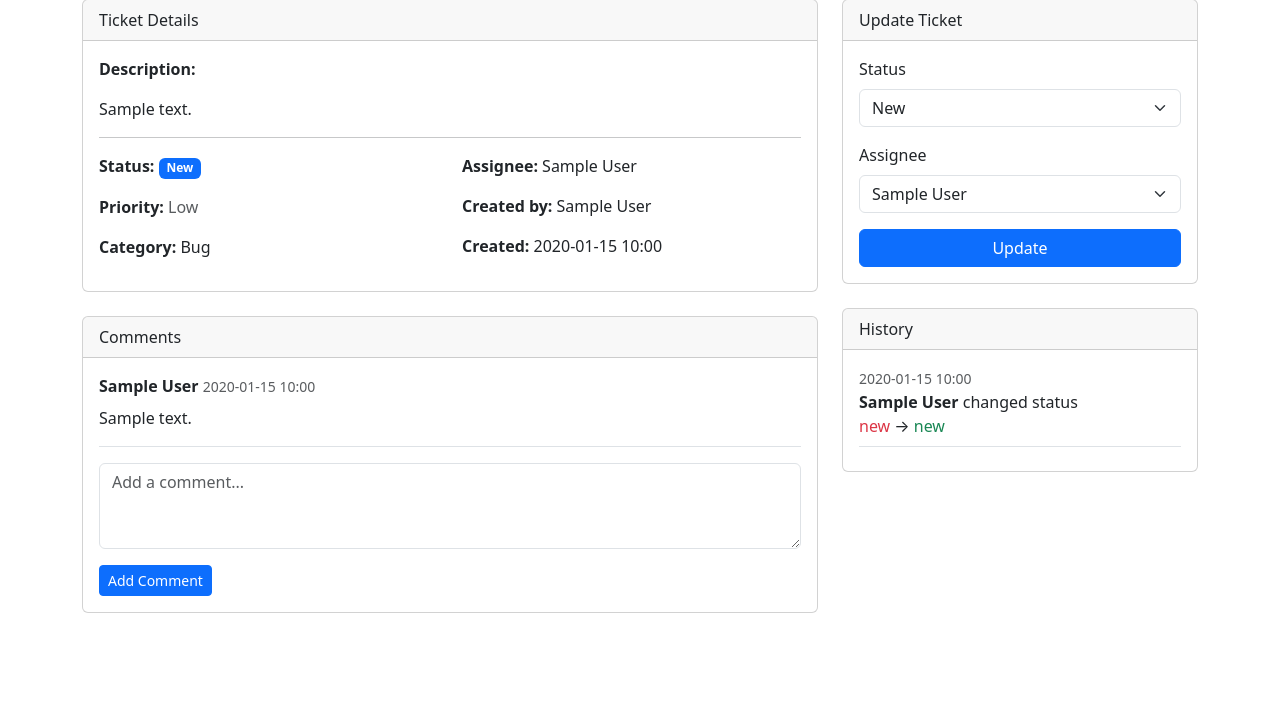
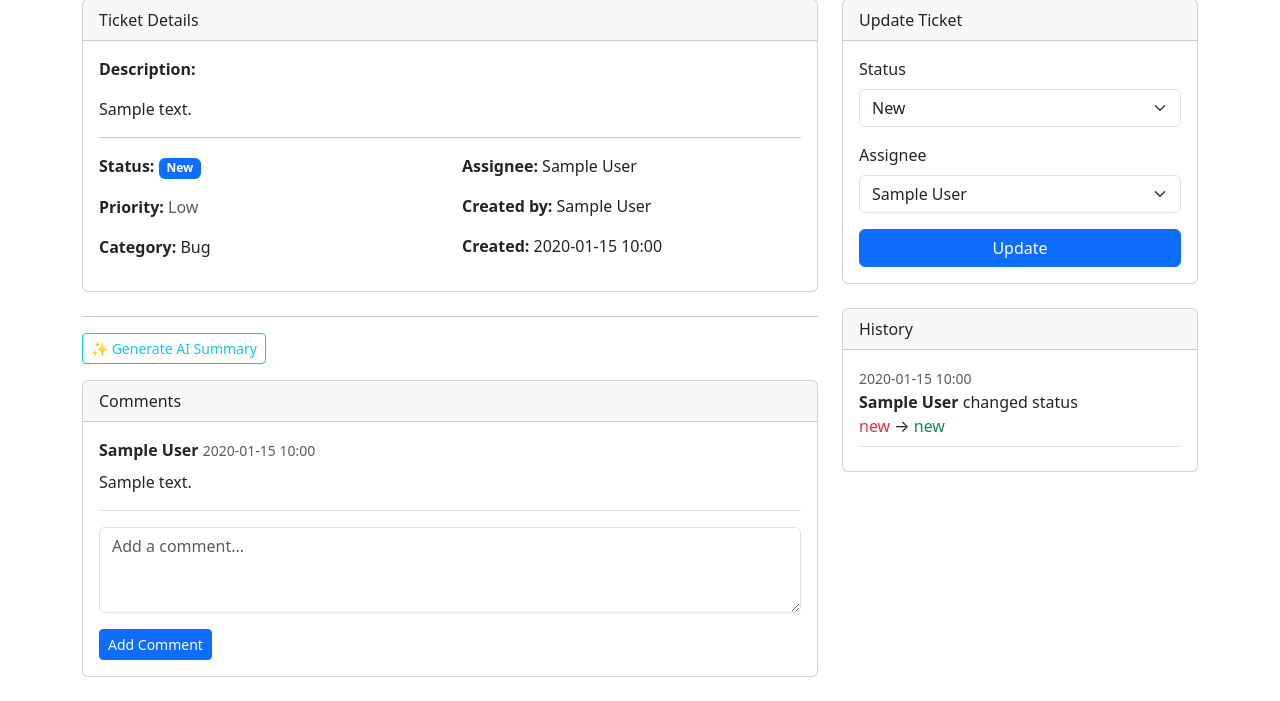
Before and after one commit to DylanK29/support-ticket-app, a Flask app: page /tickets/1 in a window 1280 px wide. Shown: the part 174-875 px from the top of the page. Before the commit the page ends 787 px from the top, so only its background shows below. Run offline with Flask 3, Linux system fonts and the light colour scheme; a user stored in the database is signed in; tables that the repository leaves empty hold one stand-in row (values such as "Sample post").

Commit message:
Added AI ticket summary in 'Ticket Details' page

```diff
--- a/app/routes.py
+++ b/app/routes.py
@@ -243,3 +243,19 @@ def suggest_category():
         return jsonify(suggestions)
     else:
         return jsonify({'error': 'Could not get suggestions'}), 500
+
+@main.route('/api/tickets/<int:ticket_id>/summary', methods=['POST'])
+@login_required
+def get_ticket_summary(ticket_id):
+    #Generate AI summary for a ticket
+    from app.ai_helper import generate_ticket_summary
+
+    ticket = Ticket.query.get_or_404(ticket_id)
+    comments = [c.content for c in ticket.comments.all()]
+
+    summary = generate_ticket_summary(ticket.title, ticket.description, comments)
+
+    if summary:
+        return jsonify({'summary': summary})
+    else:
+        return jsonify({'error': 'Could not generate summary'}), 500
--- a/app/templates/ticket_detail.html
+++ b/app/templates/ticket_detail.html
@@ -53,6 +53,54 @@
                 </div>
             </div>
         </div>
+
+        <hr>
+        <div class="mb-3">
+            <button type="button" id="summaryBtn" class="btn btn-outline-info btn-sm">
+                ✨ Generate AI Summary
+            </button>
+            <span id="summaryLoading" class="ms-2 text-muted" style="display: none;">
+                <span class="spinner-border spinner-border-sm"></span> Generating...
+            </span>
+        </div>
+        <div id="summaryResult" class="alert alert-info" style="display: none;"></div>
+
+        <script>
+        document.getElementById('summaryBtn').addEventListener('click', function() {
+            const btn = this;
+            const loading = document.getElementById('summaryLoading');
+            const result = document.getElementById('summaryResult');
+
+            btn.disabled = true;
+            loading.style.display = 'inline';
+            result.style.display = 'none';
+
+            fetch('{{ url_for("main.get_ticket_summary", ticket_id=ticket.id) }}', {
+                method: 'POST'
+            })
+            .then(response => response.json())
+            .then(data => {
+                btn.disabled = false;
+                loading.style.display = 'none';
+
+                if (data.error) {
+                    result.className = 'alert alert-warning';
+                    result.textContent = 'Could not generate summary.';
+                } else {
+                    result.className = 'alert alert-info';
+                    result.innerHTML = '<strong>AI Summary:</strong><br>' + data.summary;
+                }
+                result.style.display = 'block';
+            })
+            .catch(error => {
+                btn.disabled = false;
+                loading.style.display = 'none';
+                result.className = 'alert alert-warning';
+                result.textContent = 'Error generating summary.';
+                result.style.display = 'block';
+            });
+        });
+        </script>
 
         <div class="card mb-4">
             <div class="card-header">Comments</div>
```
Also changed, not shown: app/ai_helper.py (+34 -0 lines).
